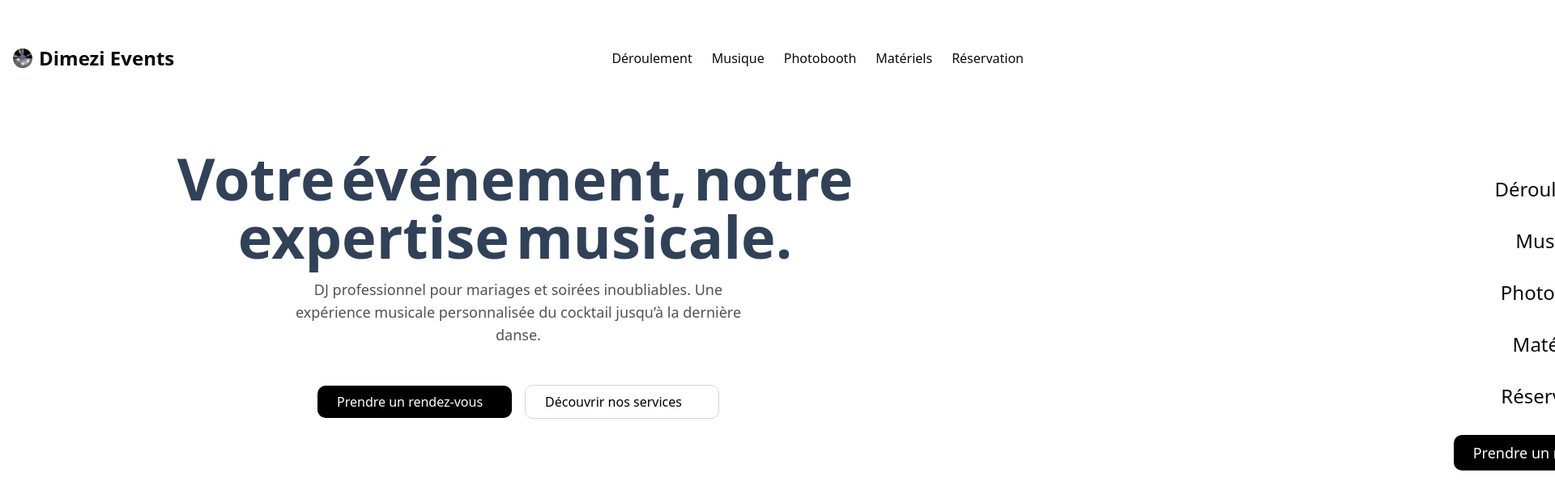
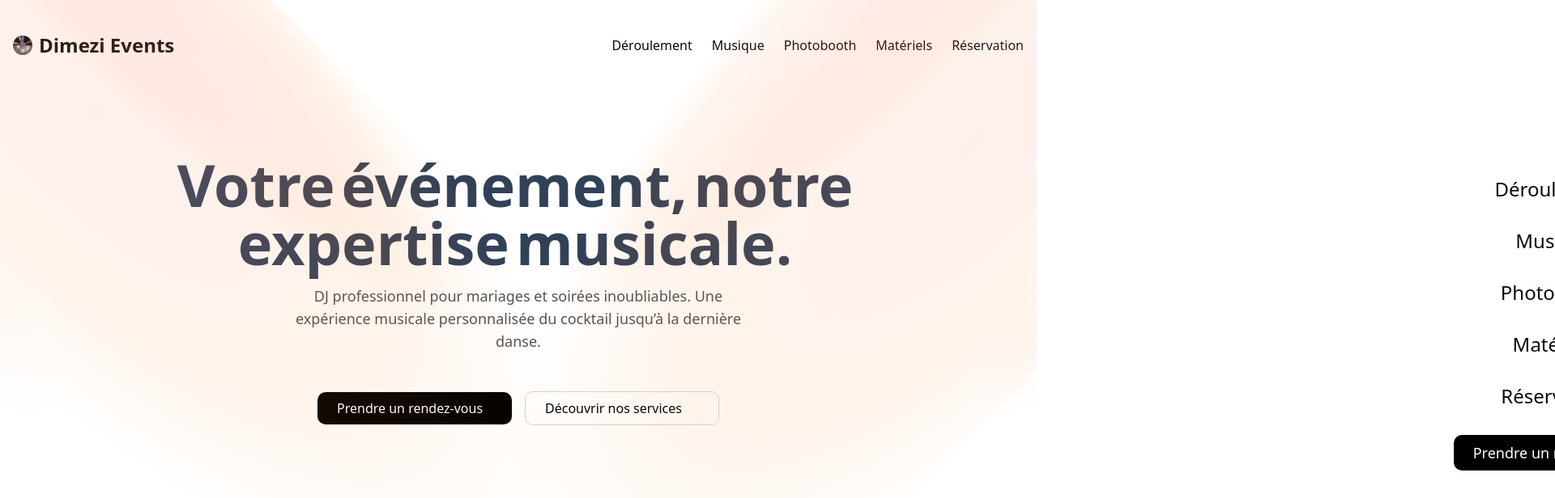
Before and after one commit to TheoBourdel/theobourdel.github.io, a Next.js app: page / in a window 1280 px wide. Shown: the top 616 px of the page at 81% size, 1920 px wide, since content can reach past the window. Built offline with nearby package versions, Linux system fonts and the light colour scheme.

Commit message:
add spotlight

```diff
--- a/app/layout.js
+++ b/app/layout.js
@@ -1,5 +1,6 @@
 import { Geist, Geist_Mono } from "next/font/google";
 import "./globals.css";
+import { Spotlight } from "@/components/ui/spotlight";
 
 const geistSans = Geist({
   variable: "--font-geist-sans",
@@ -13,7 +14,7 @@ const geistMono = Geist_Mono({
 
 export default function RootLayout({ children }) {
   return (
-    <html lang="en">
+    <html lang="en" className="md:overflow-x-visible overflow-x-hidden">
       <head>
         <link rel="apple-touch-icon" sizes="180x180" href="/apple-touch-icon.png" />
         <link rel="icon" type="image/png" sizes="32x32" href="/favicon-32x32.png" />
@@ -27,8 +28,9 @@ export default function RootLayout({ children }) {
         <meta name="viewport" content="width=device-width, initial-scale=1.0" />
       </head>
       <body
-        className={`${geistSans.variable} ${geistMono.variable} overflow-x-hidden antialiased relative mx-auto my-10 flex max-w-7xl flex-col items-center justify-center`}
+        className={`${geistSans.variable} ${geistMono.variable} overflow-x-hidden antialiased relative mx-auto flex max-w-7xl flex-col items-center justify-center`}
       >
+              <Spotlight />
         {children}
       </body>
     </html>
--- a/components/layouts/Header.jsx
+++ b/components/layouts/Header.jsx
@@ -15,7 +15,7 @@ export function Header() {
   }, [activeMenu]);
 
   return (
-    <nav className="relative flex w-full items-center justify-between px-4 py-4 bg-white dark:bg-gray-900">
+    <nav className="relative flex w-full items-center justify-between px-4 py-10 bg-white dark:bg-gray-900">
       {/* Logo */}
       <div className="flex items-center gap-2">
         <Image src="/logo.png" height={24} width={24} alt="spotify-logo" />
--- /dev/null
+++ b/components/ui/spotlight.jsx
@@ -0,0 +1,106 @@
+"use client";;
+import React from "react";
+import { motion } from "motion/react";
+
+export const Spotlight = ({
+  gradientFirst = "radial-gradient(68.54% 68.72% at 55.02% 31.46%, hsla(10, 100%, 75%, .15) 0, hsla(25, 100%, 55%, .08) 50%, hsla(10, 100%, 45%, 0) 80%)",
+  gradientSecond = "radial-gradient(50% 50% at 50% 50%, hsla(340, 100%, 75%, .10) 0, hsla(25, 100%, 55%, .05) 80%, transparent 100%)",
+  gradientThird = "radial-gradient(50% 50% at 50% 50%, hsla(50, 100%, 75%, .08) 0, hsla(25, 100%, 45%, .03) 80%, transparent 100%)",
+  translateY = -350,
+  width = 560,
+  height = 1380,
+  smallWidth = 240,
+  duration = 7,
+  xOffset = 100
+} = {}) => {
+  return (
+    <motion.div
+      initial={{
+        opacity: 0,
+      }}
+      animate={{
+        opacity: 1,
+      }}
+      transition={{
+        duration: 1.5,
+      }}
+      className="pointer-events-none absolute inset-0 h-full w-full">
+      <motion.div
+        animate={{
+          x: [0, xOffset, 0],
+        }}
+        transition={{
+          duration,
+          repeat: Infinity,
+          repeatType: "reverse",
+          ease: "easeInOut",
+        }}
+        className="absolute top-0 left-0 w-screen h-screen z-40 pointer-events-none">
+        <div
+          style={{
+            transform: `translateY(${translateY}px) rotate(-45deg)`,
+            background: gradientFirst,
+            width: `${width}px`,
+            height: `${height}px`,
+          }}
+          className={`absolute top-0 left-0`} />
+
+        <div
+          style={{
+            transform: "rotate(-45deg) translate(5%, -50%)",
+            background: gradientSecond,
+            width: `${smallWidth}px`,
+            height: `${height}px`,
+          }}
+          className={`absolute top-0 left-0 origin-top-left`} />
+
+        <div
+          style={{
+            transform: "rotate(-45deg) translate(-180%, -70%)",
+            background: gradientThird,
+            width: `${smallWidth}px`,
+            height: `${height}px`,
+          }}
+          className={`absolute top-0 left-0 origin-top-left`} />
+      </motion.div>
+      <motion.div
+        animate={{
+          x: [0, -xOffset, 0],
+        }}
+        transition={{
+          duration,
+          repeat: Infinity,
+          repeatType: "reverse",
+          ease: "easeInOut",
+        }}
+        className="absolute top-0 right-0 w-screen h-screen z-40 pointer-events-none">
+        <div
+          style={{
+            transform: `translateY(${translateY}px) rotate(45deg)`,
+            background: gradientFirst,
+            width: `${width}px`,
+            height: `${height}px`,
+          }}
+          className={`absolute top-0 right-0`} />
+
+        <div
+          style={{
+            transform: "rotate(45deg) translate(-5%, -50%)",
+            background: gradientSecond,
+            width: `${smallWidth}px`,
+            height: `${height}px`,
+          }}
+          className={`absolute top-0 right-0 origin-top-right`} />
+
+        <div
+          style={{
+            transform: "rotate(45deg) translate(180%, -70%)",
+            background: gradientThird,
+            width: `${smallWidth}px`,
+            height: `${height}px`,
+          }}
+          className={`absolute top-0 right-0 origin-top-right`} />
+      </motion.div>
+    </motion.div>
+  );
+};
```
